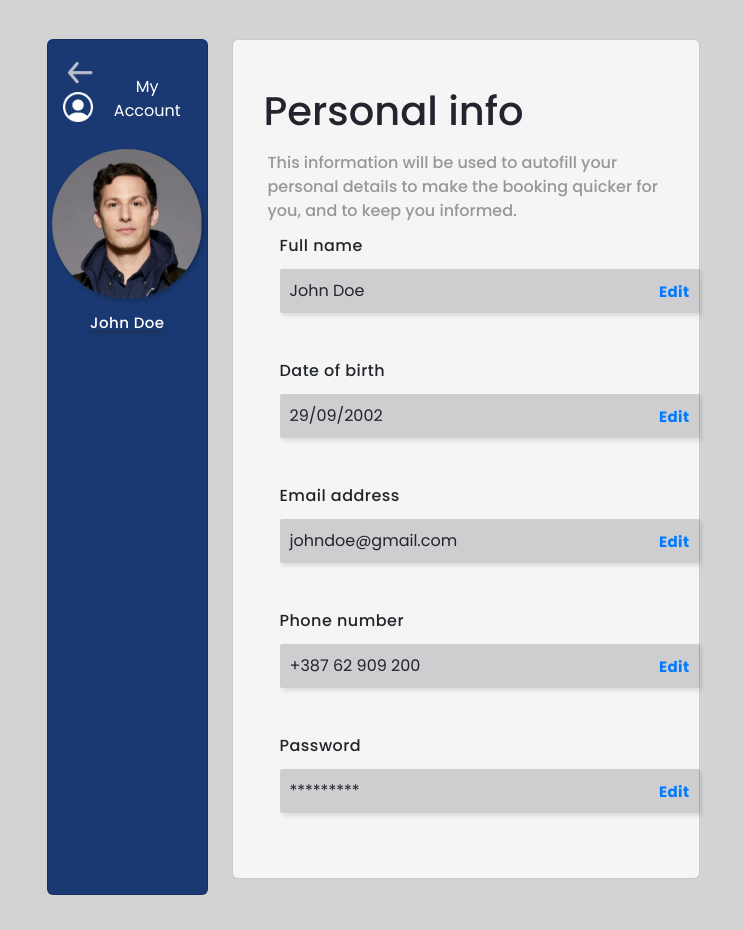
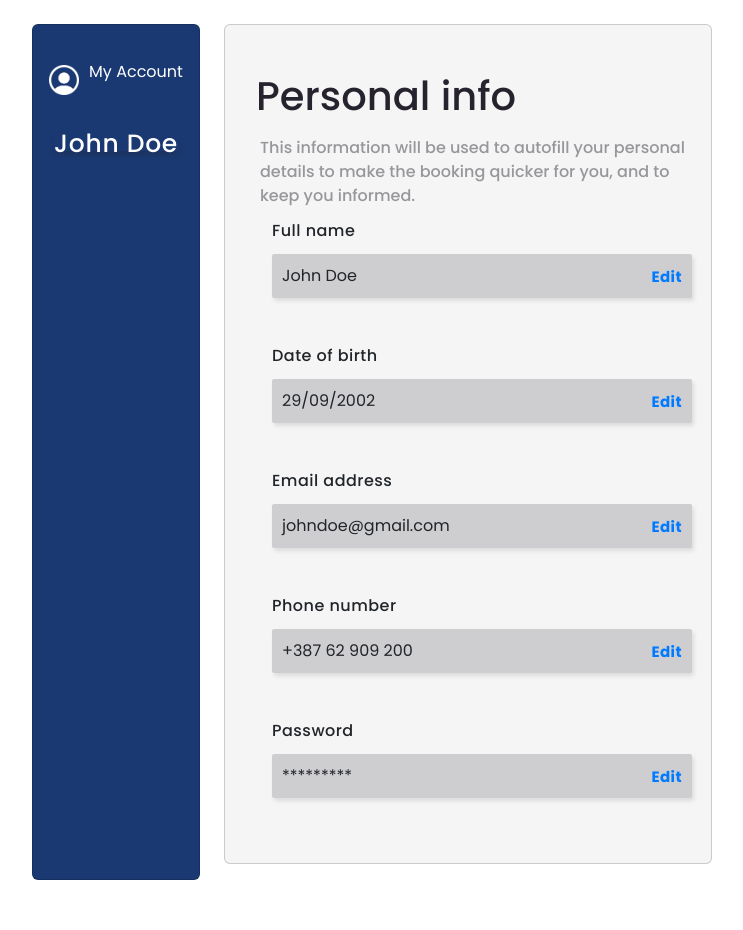
Before and after one commit to emirkugic/Flight-Reservation, a PHP site: page /tpl/account.html in a window 1280 px wide. Shown: the whole page, without its empty margins (236-979 px from the left). After the commit the page ends 900 px from the top, so only its background shows below. Run offline with PHP 8.4, Linux system fonts and the light colour scheme; some libraries are stand-ins or nearby versions.

Commit message:
frontend for myaccount

```diff
--- a/assets/js/custom.js
+++ b/assets/js/custom.js
@@ -11,10 +11,8 @@ $(document).ready(function() {
   // define routes
   app.route({view: 'hotels', load: 'hotels.html', onCreate: function() {}, onReady: function() {} });
   app.route({view: 'cars', load: 'cars.html', onCreate: function() {}, onReady: function() {} });
-  app.route({view: 'signup', load: 'signup.html', onCreate: function() {}, onReady: function() {} });
-  app.route({view: 'signin', load: 'login.html', onCreate: function() {}, onReady: function() {} });
+  app.route({view: 'account', load: 'account.html', onCreate: function() {}, onReady: function() {} });
   app.route({view: 'homepage', load: 'homepage.html', onCreate: function() {}, onReady: function() {} });
-  app.route({view: 'discover', load: 'discover.html', onCreate: function() {}, onReady: function() {} });
 
   // run app
   app.run();
--- a/assets/style/account.css
+++ b/assets/style/account.css
@@ -5,14 +5,12 @@
 	--accent-color: #dfdfdf;
 }
 
-body {
-	background-color: lightgray;
+.container {
 	width: 60%;
 	margin: 20px auto;
 }
 
 .main {
-	padding: 15px;
 	font-family: "Poppins", sans-serif;
 }
 
@@ -191,7 +189,8 @@ body {
 }
 
 .mt-3 h3 {
-	font-size: 15px;
+	margin-top: 10px;
+	font-size: 25px;
 	font-weight: 500;
 	line-height: 15px;
 	letter-spacing: 0.03em;
--- a/index.html
+++ b/index.html
@@ -63,6 +63,7 @@
 				<section id="homepage"></section>
 				<section id="hotels"></section>
 				<section id="cars"></section>
+				<section id="account"></section>
 			</main>
 		</div>
 
@@ -78,7 +79,7 @@
 				$("nav.main-navigation ul").html(`
 				<li><a href="#hotels">Hotels</a></li>
 				<li><a href="#cars">Cars</a></li>
-				<li><a href="account.html">My Account</a></li>
+				<li><a href="#account">My Account</a></li>
 				<li><a href="#" id="logout-btn">Logout</a></li>
 			  `);
 			} else {
--- a/tpl/account.html
+++ b/tpl/account.html
@@ -9,7 +9,9 @@
 			type="text/css"
 			href="bootstrap-4.5.3-dist/css/bootstrap.min.css"
 		/>
-		<link rel="stylesheet" href="/assets/style/account.css" />
+
+		<link rel="stylesheet" href="./assets/style/account.css" />
+
 		<title>My Account</title>
 	</head>
 	<body>
@@ -19,25 +21,15 @@
 					<div class="col-md-4 mt-1">
 						<div class="card text-center sidebar">
 							<div class="card-body-1">
-								<div class="back-arrow">
-									<a href="index.html">
-										<img src="/assets/img/back-arrow.png" alt="Back Arrow" />
-									</a>
-								</div>
 
 								<div class="profile-info">
 									<img
-										src="/assets/img/profile_icon.png"
+										src="./assets/img/profile_icon.png"
 										class="profile-icon"
 										alt="profile-icon"
 									/>
 									<p class="icon-text">My Account</p>
 								</div>
-								<img
-									src="/assets/img/JohnDoe.png"
-									class="rounded-circle"
-									width="150"
-								/>
 								<div class="mt-3">
 									<h3>John Doe</h3>
 								</div>
```
Also changed, not shown: 1 other file.
